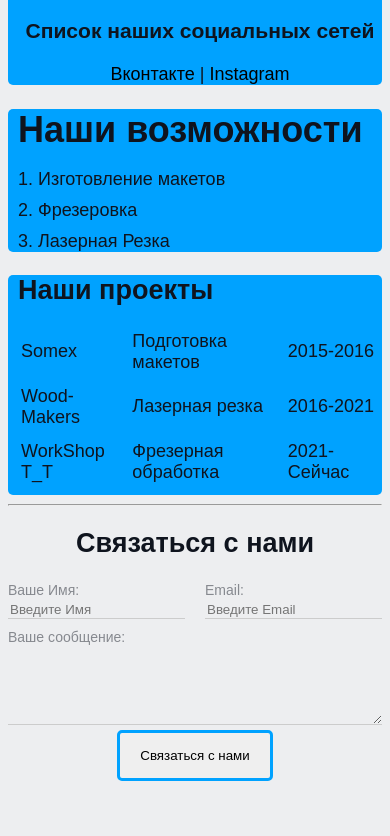
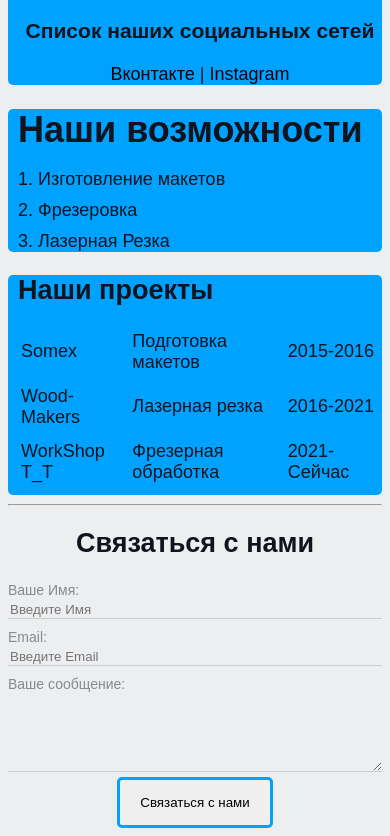
Before and after one commit to DarkRealist89/resume, a plain HTML site: page index.html in a window 390 px wide. Shown: the part 741-1577 px from the top of the page. Before the commit the page ends 1530 px from the top, so only its background shows below. Drawn offline with Linux system fonts and the light colour scheme; a web font is replaced by a local one.

Commit message:
add styles

```diff
--- a/Styles.css
+++ b/Styles.css
@@ -122,8 +122,22 @@ a {
 .form-row .form-group:last-child{
   margin-right: 0;
 
+}
+@media (max-width: 650px) {
+  .form-row {
+    display: block;
+  }
+  .form-row .form-group {
+    width: 100%;
+    margin-right: 0;
+    margin-bottom: 10px;
+  }
+
+
 
 }
+
+
 .form-group label {
   display: block;
   font-size: 14px;
```
